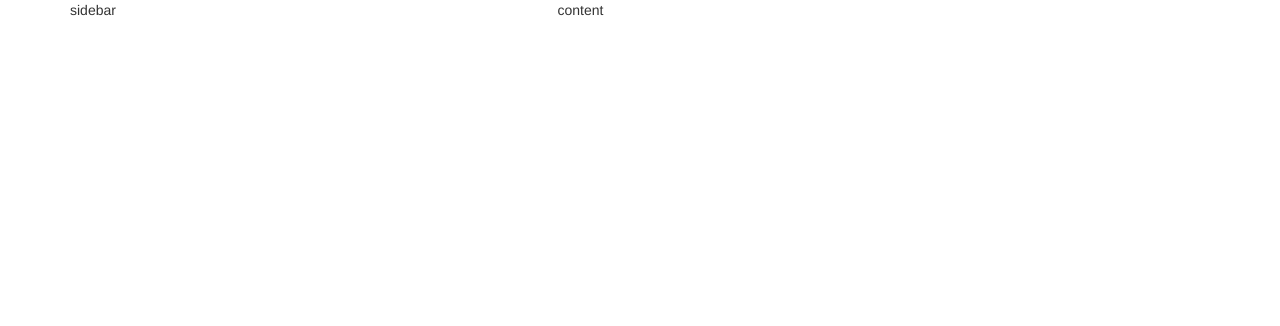
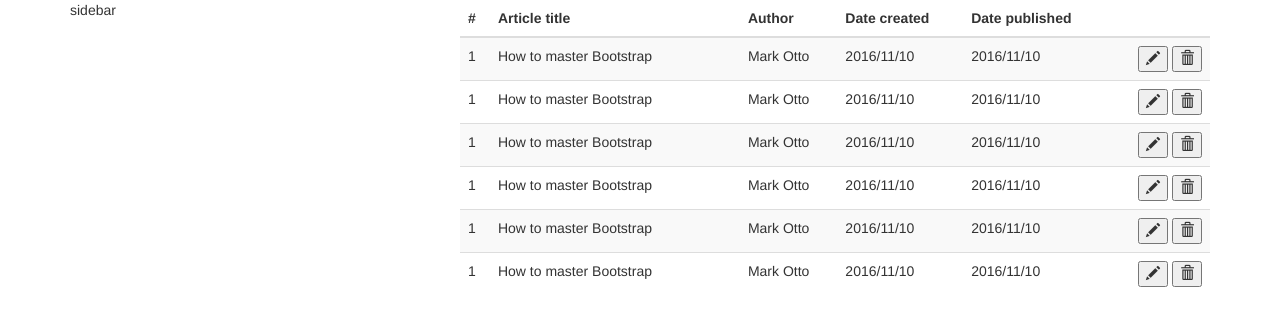
Before and after one commit to adamkudrna/bootstrap-2016-11-10, a plain HTML site: page index.html in a window 1280 px wide. Drawn offline with nearby package versions, Linux system fonts and the light colour scheme.

Commit message:
Basic responsive table listing

```diff
--- a/index.html
+++ b/index.html
@@ -23,9 +23,114 @@
     <div class="container">
 
         <div class="row">
-            <div class="col-sm-8 col-sm-push-4 col-md-7 col-md-offset-1">
+            <div class="col-sm-8 col-sm-push-4">
 
-                content
+                <div class="table-responsive">
+                    <table class="table table-hover table-striped">
+                        <thead>
+                            <tr>
+                                <th>#</th>
+                                <th class="col-sm-4">Article title</th>
+                                <th>Author</th>
+                                <th>Date created</th>
+                                <th>Date published</th>
+                                <th></th>
+                            </tr>
+                        </thead>
+                        <tbody>
+                            <tr>
+                                <td>1</td>
+                                <td>How to master Bootstrap</td>
+                                <td>Mark Otto</td>
+                                <td>2016/11/10</td>
+                                <td>2016/11/10</td>
+                                <td class="text-right text-nowrap">
+                                    <button type="button" title="Edit">
+                                        <span class="glyphicon glyphicon-pencil" aria-hidden="true"></span>
+                                    </button>
+                                    <button type="button" title="Delete">
+                                        <span class="glyphicon glyphicon-trash" aria-hidden="true"></span>
+                                    </button>
+                                </td>
+                            </tr>
+                            <tr>
+                                <td>1</td>
+                                <td>How to master Bootstrap</td>
+                                <td>Mark Otto</td>
+                                <td>2016/11/10</td>
+                                <td>2016/11/10</td>
+                                <td class="text-right text-nowrap">
+                                    <button type="button" title="Edit">
+                                        <span class="glyphicon glyphicon-pencil" aria-hidden="true"></span>
+                                    </button>
+                                    <button type="button" title="Delete">
+                                        <span class="glyphicon glyphicon-trash" aria-hidden="true"></span>
+                                    </button>
+                                </td>
+                            </tr>
+                            <tr>
+                                <td>1</td>
+                                <td>How to master Bootstrap</td>
+                                <td>Mark Otto</td>
+                                <td>2016/11/10</td>
+                                <td>2016/11/10</td>
+                                <td class="text-right text-nowrap">
+                                    <button type="button" title="Edit">
+                                        <span class="glyphicon glyphicon-pencil" aria-hidden="true"></span>
+                                    </button>
+                                    <button type="button" title="Delete">
+                                        <span class="glyphicon glyphicon-trash" aria-hidden="true"></span>
+                                    </button>
+                                </td>
+                            </tr>
+                            <tr>
+                                <td>1</td>
+                                <td>How to master Bootstrap</td>
+                                <td>Mark Otto</td>
+                                <td>2016/11/10</td>
+                                <td>2016/11/10</td>
+                                <td class="text-right text-nowrap">
+                                    <button type="button" title="Edit">
+                                        <span class="glyphicon glyphicon-pencil" aria-hidden="true"></span>
+                                    </button>
+                                    <button type="button" title="Delete">
+                                        <span class="glyphicon glyphicon-trash" aria-hidden="true"></span>
+                                    </button>
+                                </td>
+                            </tr>
+                            <tr>
+                                <td>1</td>
+                                <td>How to master Bootstrap</td>
+                                <td>Mark Otto</td>
+                                <td>2016/11/10</td>
+                                <td>2016/11/10</td>
+                                <td class="text-right text-nowrap">
+                                    <button type="button" title="Edit">
+                                        <span class="glyphicon glyphicon-pencil" aria-hidden="true"></span>
+                                    </button>
+                                    <button type="button" title="Delete">
+                                        <span class="glyphicon glyphicon-trash" aria-hidden="true"></span>
+                                    </button>
+                                </td>
+                            </tr>
+                            <tr>
+                                <td>1</td>
+                                <td>How to master Bootstrap</td>
+                                <td>Mark Otto</td>
+                                <td>2016/11/10</td>
+                                <td>2016/11/10</td>
+                                <td class="text-right text-nowrap">
+                                    <button type="button" title="Edit">
+                                        <span class="glyphicon glyphicon-pencil" aria-hidden="true"></span>
+                                    </button>
+                                    <button type="button" title="Delete">
+                                        <span class="glyphicon glyphicon-trash" aria-hidden="true"></span>
+                                    </button>
+                                </td>
+                            </tr>
+                        </tbody>
+                    </table>
+                </div>
 
             </div>
             <aside class="col-sm-4 col-sm-pull-8">
```
